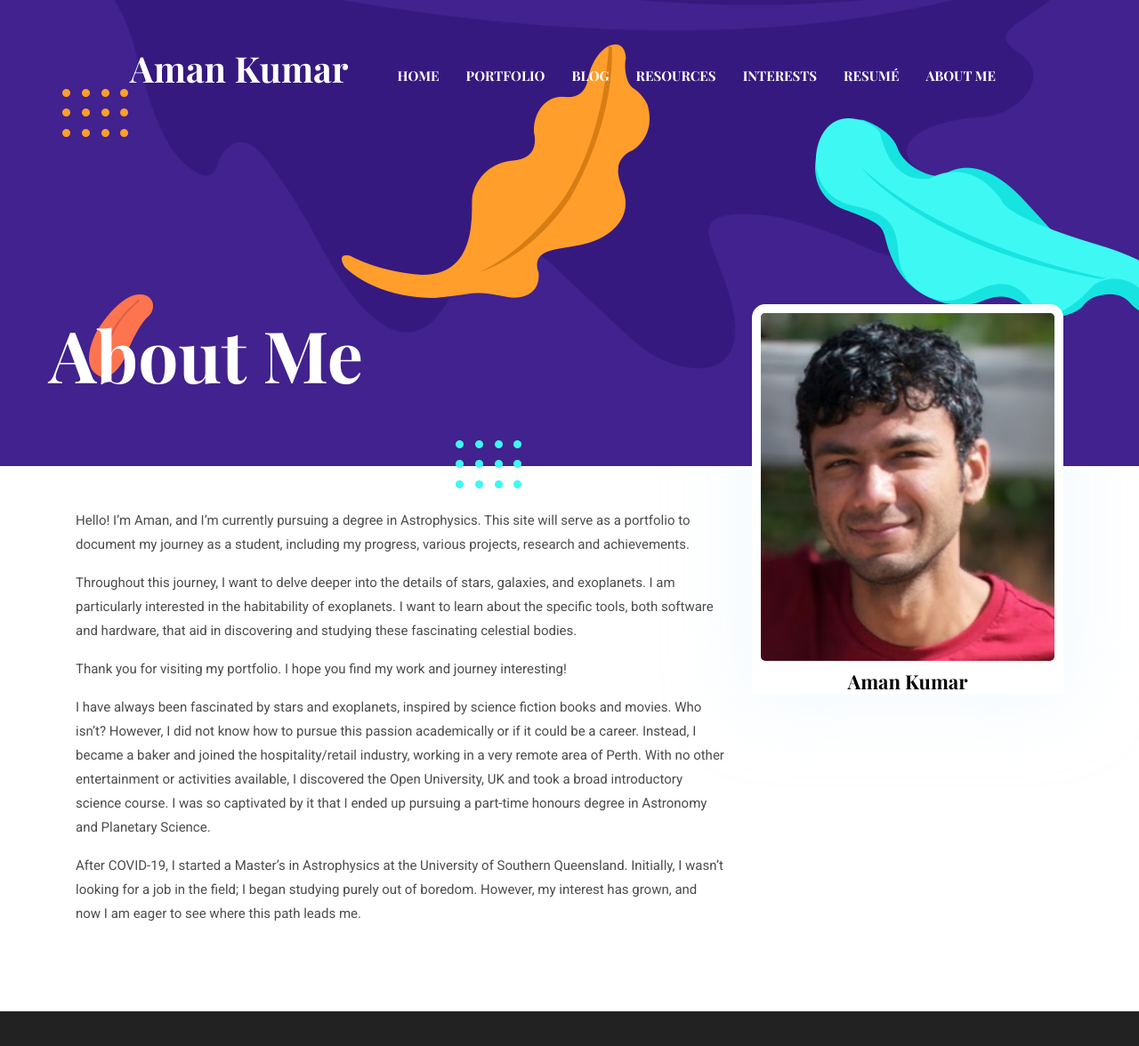
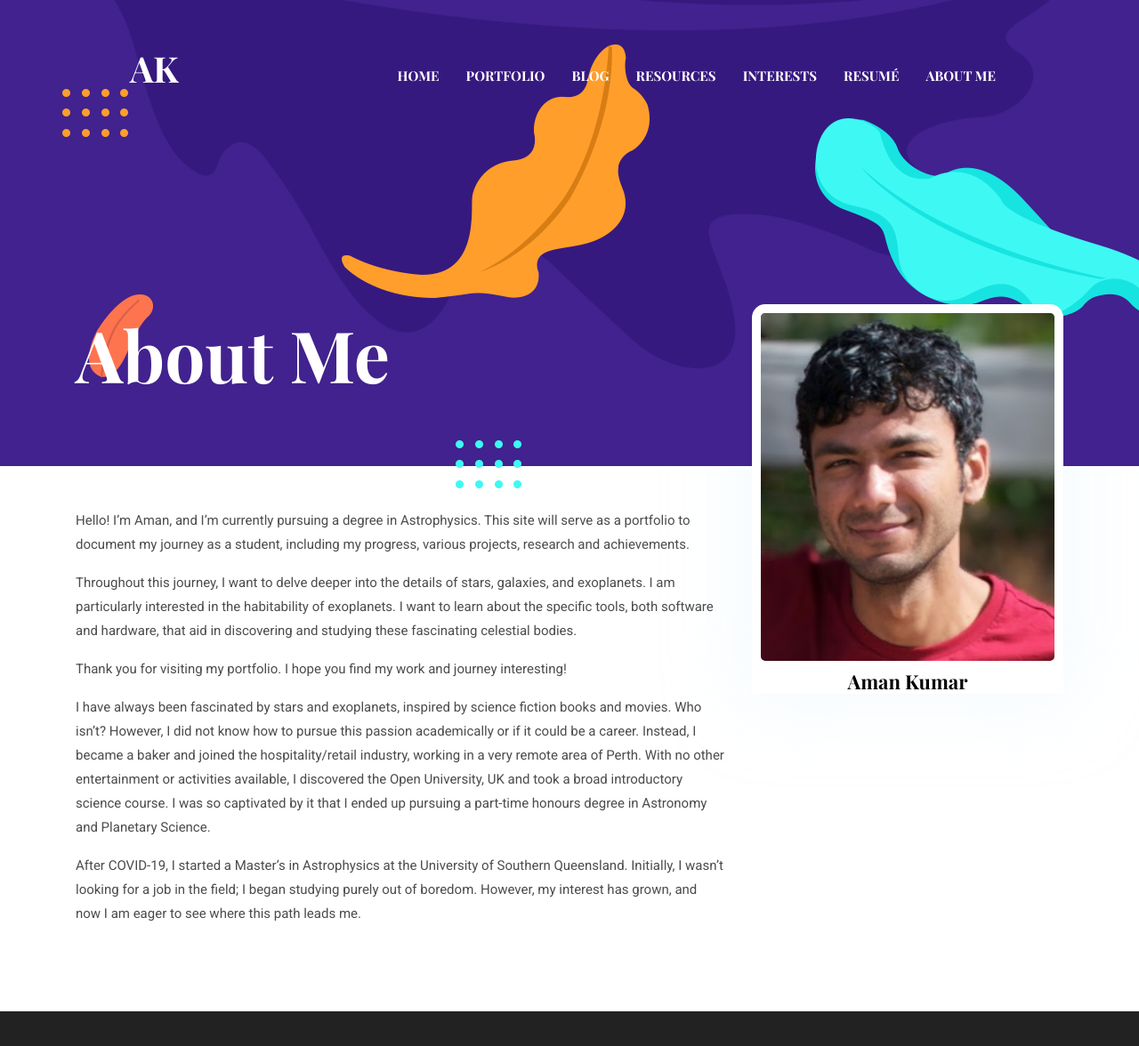
Before and after one commit to amandadwal/amandadwal.github.io, a Jekyll site: the page built from _pages/about.md, in a window 1280 px wide and 1400 px high. Shown: the top 1176 px of the window at 89% size. Built offline with Jekyll 4.4.1, drawn with Linux system fonts in a browser that asks for light colours.

Commit message:
Revert "Updated for Larger Screens"
This reverts commit 21ac8efd90052d4fadbd483007988c17f4f59292.

```diff
--- a/_data/settings.yml
+++ b/_data/settings.yml
@@ -2,10 +2,10 @@
 #-------------------------------
 # General Site Settings
 
-title: Aman Kumar
+title: AK
 logo:
-author: Aman Kumar
-description: Aman Kumar, astronomer and data analyst
+author: AK
+description: ak description
 copyright: Copyright &copy; 2020 Designed by [Themefisher](https://themefisher.com) & Developed by [Getjekyllthemes](https://getjekyllthemes.com)
 
 menu:
--- a/_layouts/about.html
+++ b/_layouts/about.html
@@ -25,13 +25,10 @@
 <section class="section pt-5">
   <div class="container">
     <div class="row">
-      <!-- Main Content Column (Left) -->
-      <div class="col-lg-8 col-md-12">
+      <div class="col-md-8">
         {{ content }}
       </div>
-
-      <!-- Author Image Column (Right) -->
-      <div class="col-lg-4 col-md-12 text-center drag-lg-top">
+      <div class="col-md-4 text-center drag-lg-top">
         <div class="shadow-down mb-4">
           <img src="{{ site.baseurl }}/{{ page.image }}" alt="{{ page.author }}"
             class="img-fluid w-100 rounded-lg border-thick border-white">
@@ -39,6 +36,5 @@
         </div>
       </div>
     </div>
-  </div>
 </section>
 <!-- /about -->
--- a/assets/scss/templates/_about.scss
+++ b/assets/scss/templates/_about.scss
@@ -1,87 +1,55 @@
-.page-title-alt {
+.page-title-alt{
   padding: 350px 0 70px;
 }
 
-.border-thick {
+.border-thick{
   border: 10px solid;
 }
 
-.drag-lg-top {
+.drag-lg-top{
   margin-top: -230px;
-
   @include desktop {
     margin-top: 0;
   }
 }
 
-.page-title-alt {
-  .container {
+.page-title-alt{
+  .container{
     position: relative;
     z-index: 1;
   }
-
-  .bg-shape-1 {
+  .bg-shape-1{
     position: absolute;
     left: 0;
     top: 0;
   }
-
-  .bg-shape-2 {
+  .bg-shape-2{
     position: absolute;
     left: 70px;
     top: 100px;
   }
-
-  .bg-shape-3 {
+  .bg-shape-3{
     position: absolute;
     left: 30%;
     top: 50px;
     transform: rotate(180deg);
   }
 
-  .bg-shape-4 {
+  .bg-shape-4{
     position: absolute;
     left: 100px;
     bottom: 100px;
   }
 
-  .bg-shape-5 {
+  .bg-shape-5{
     position: absolute;
     left: 40%;
     bottom: -25px;
   }
 
-  .bg-shape-6 {
+  .bg-shape-6{
     position: absolute;
     bottom: 100px;
     right: -100px;
   }
-
-  /* Adjustments for larger screens (above 1080px) */
-  @media (min-width: 1200px) {
-    .container {
-      max-width: 1200px;
-      /* Keeps the content within a reasonable width */
-      margin: 0 auto;
-      /* Centers the container */
-    }
-
-    .row {
-      display: flex;
-      /* Makes sure columns are side by side */
-      gap: 20px;
-      /* Adds space between columns */
-    }
-
-    .col-md-8 {
-      flex: 2;
-      /* Larger content area takes more space */
-    }
-
-    .col-md-4 {
-      flex: 1;
-      /* Image area takes less space */
-    }
-  }
-
 }
```
